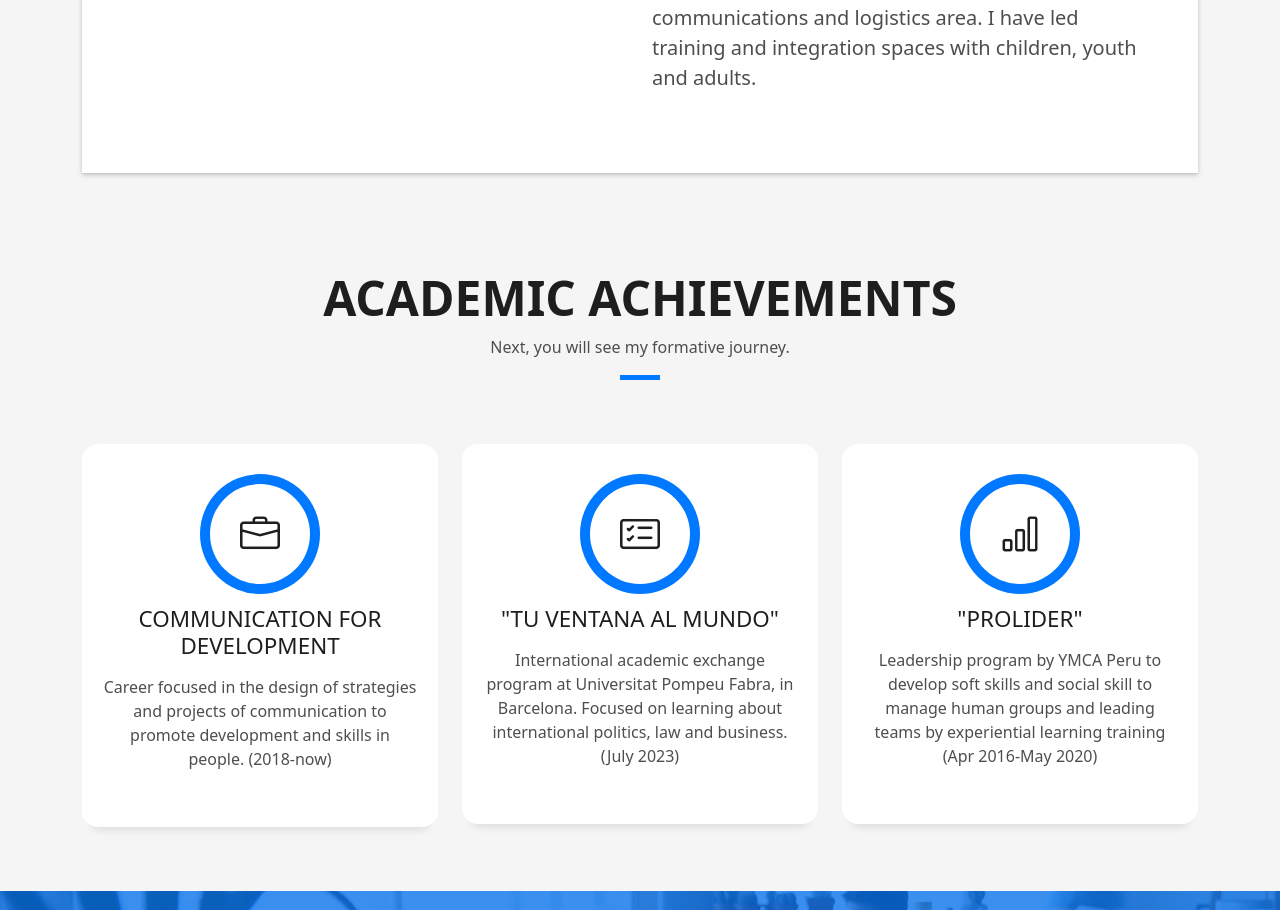
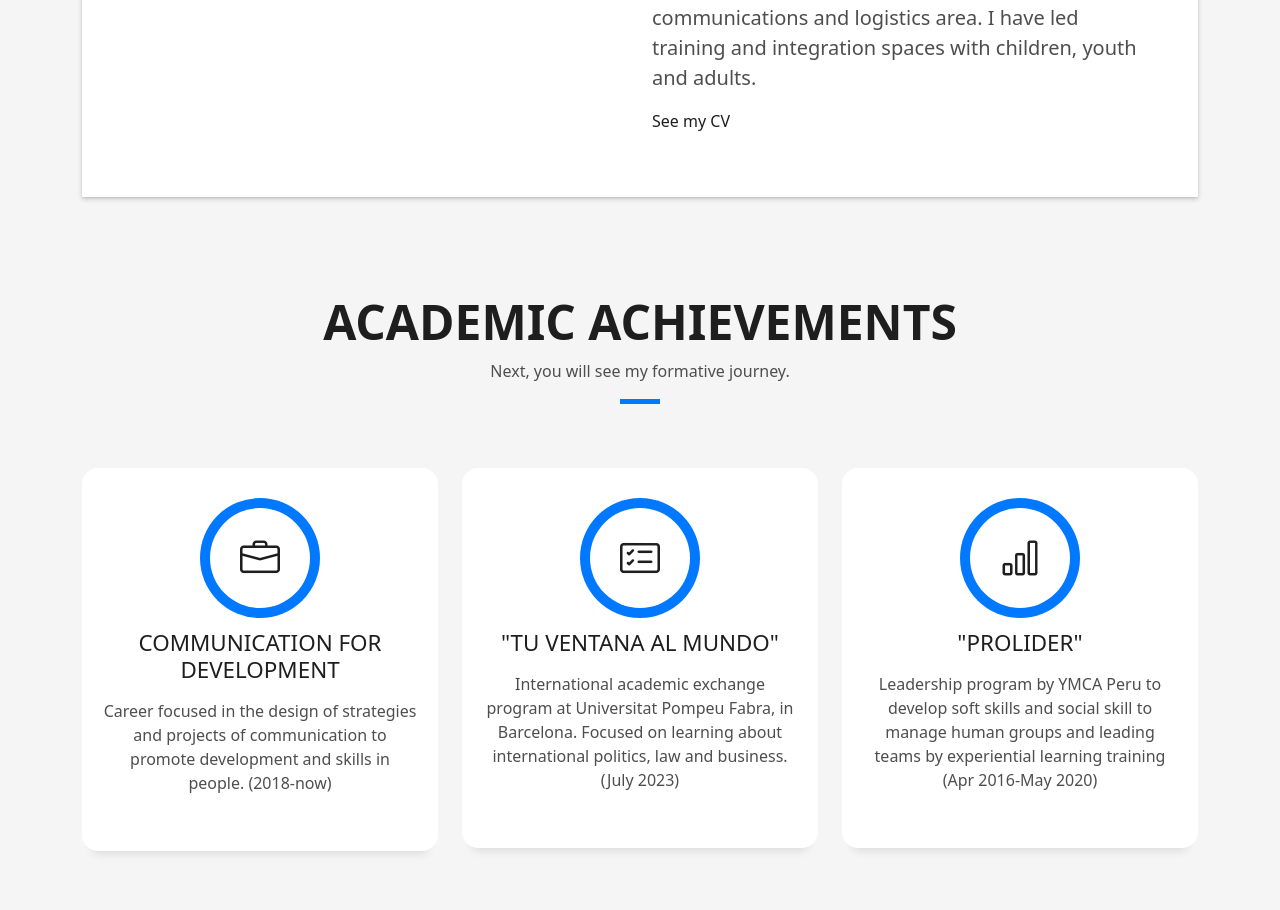
Before and after one commit to aaronzevallos/aaronzevallos.github.io, a plain HTML site: page index.html in a window 1280 px wide. Shown: the part 1403-2313 px from the top of the page. Drawn offline with Linux system fonts and the light colour scheme.

Commit message:
avance10

```diff
--- a/index.html
+++ b/index.html
@@ -154,7 +154,7 @@
                     <p class="lead">
                       Experiencied managing eventos from the communications and logistics area.
                       I have led training and integration spaces with children, youth and adults.
-                                   </p>
+                                   </p> <a href="https://drive.google.com/file/d/1Y10pPRbMe90VP6rluUwc8FfgRgxP1UuS/view?usp=sharing" target="_blank">See my CV</a>
                   </div>
                 </div>
               </div>
```
